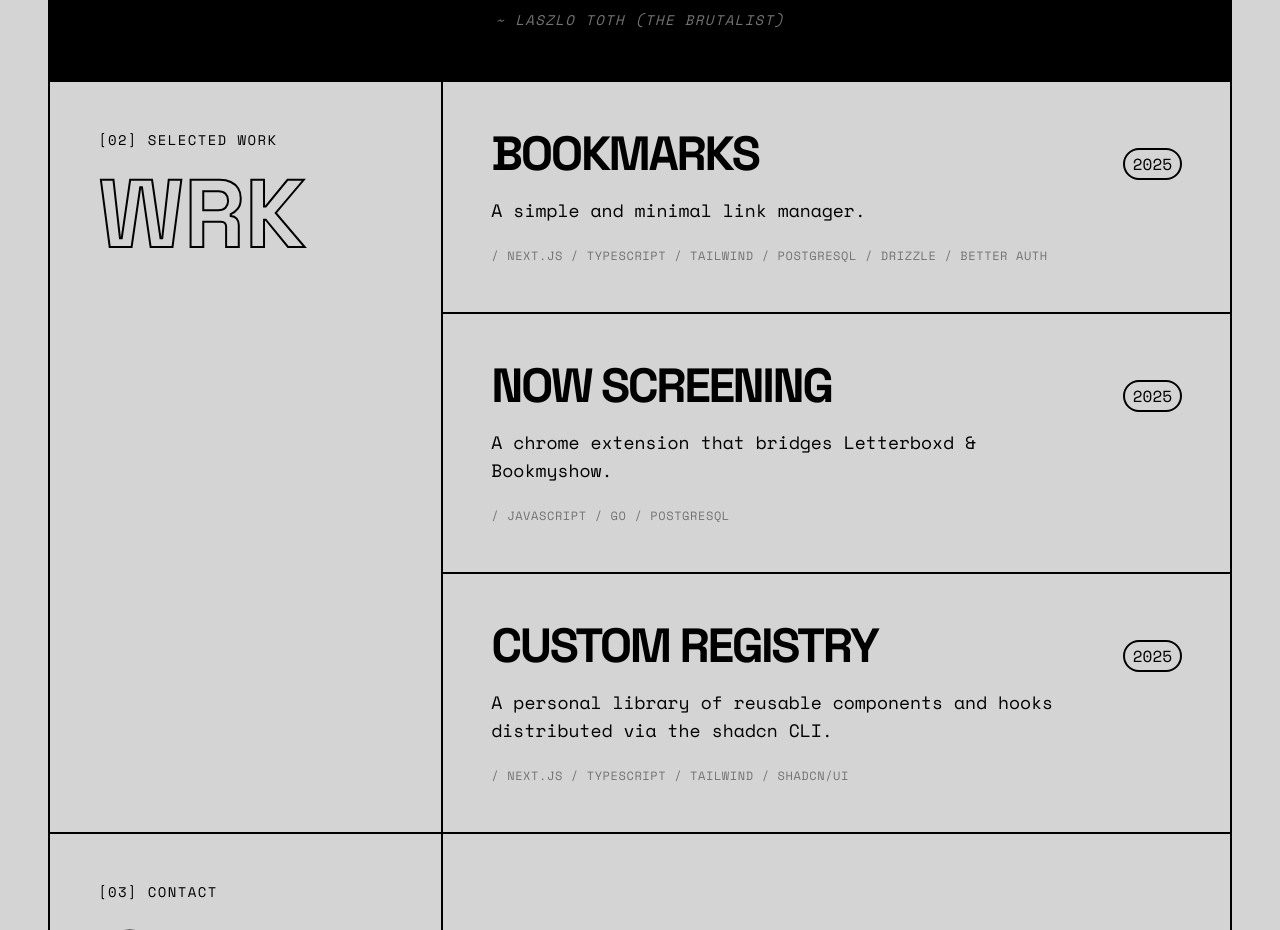
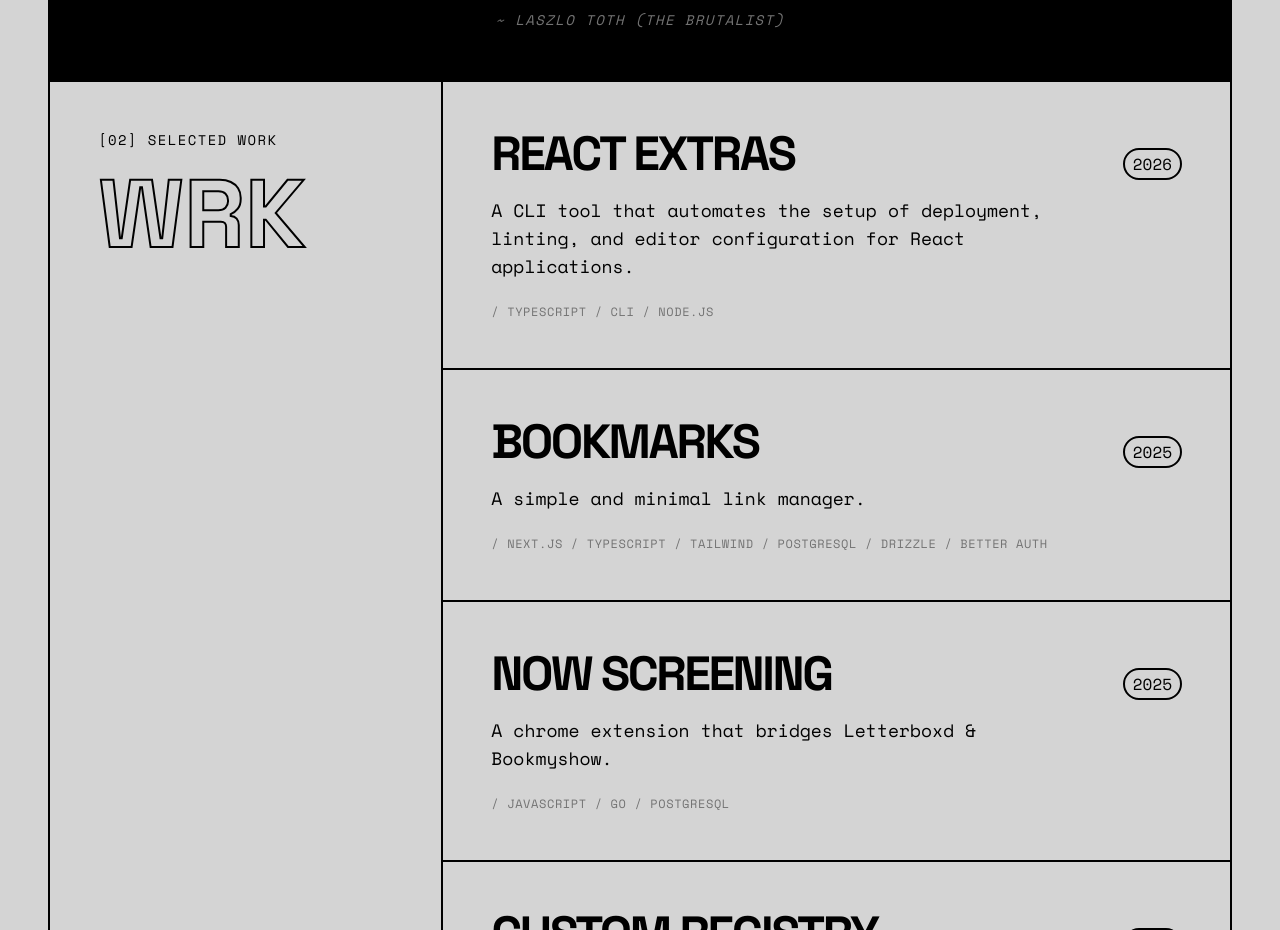
Before and after one commit to rahul-choudhury/portfolio, a Next.js app: page / in a window 1280 px wide. Shown: the part 1320-2250 px from the top of the page. Built offline with nearby package versions, Linux system fonts and the light colour scheme.

Commit message:
chore: add react-extras to work section

```diff
--- a/app/page.tsx
+++ b/app/page.tsx
@@ -19,6 +19,14 @@ const SKILLS = [
 ];
 
 const PROJECTS = [
+  {
+    title: "REACT EXTRAS",
+    description:
+      "A CLI tool that automates the setup of deployment, linting, and editor configuration for React applications.",
+    link: "https://github.com/rahul-choudhury/react-extras",
+    tech: ["TYPESCRIPT", "CLI", "NODE.JS"],
+    year: "2026",
+  },
   {
     title: "BOOKMARKS",
     description: "A simple and minimal link manager.",
```
